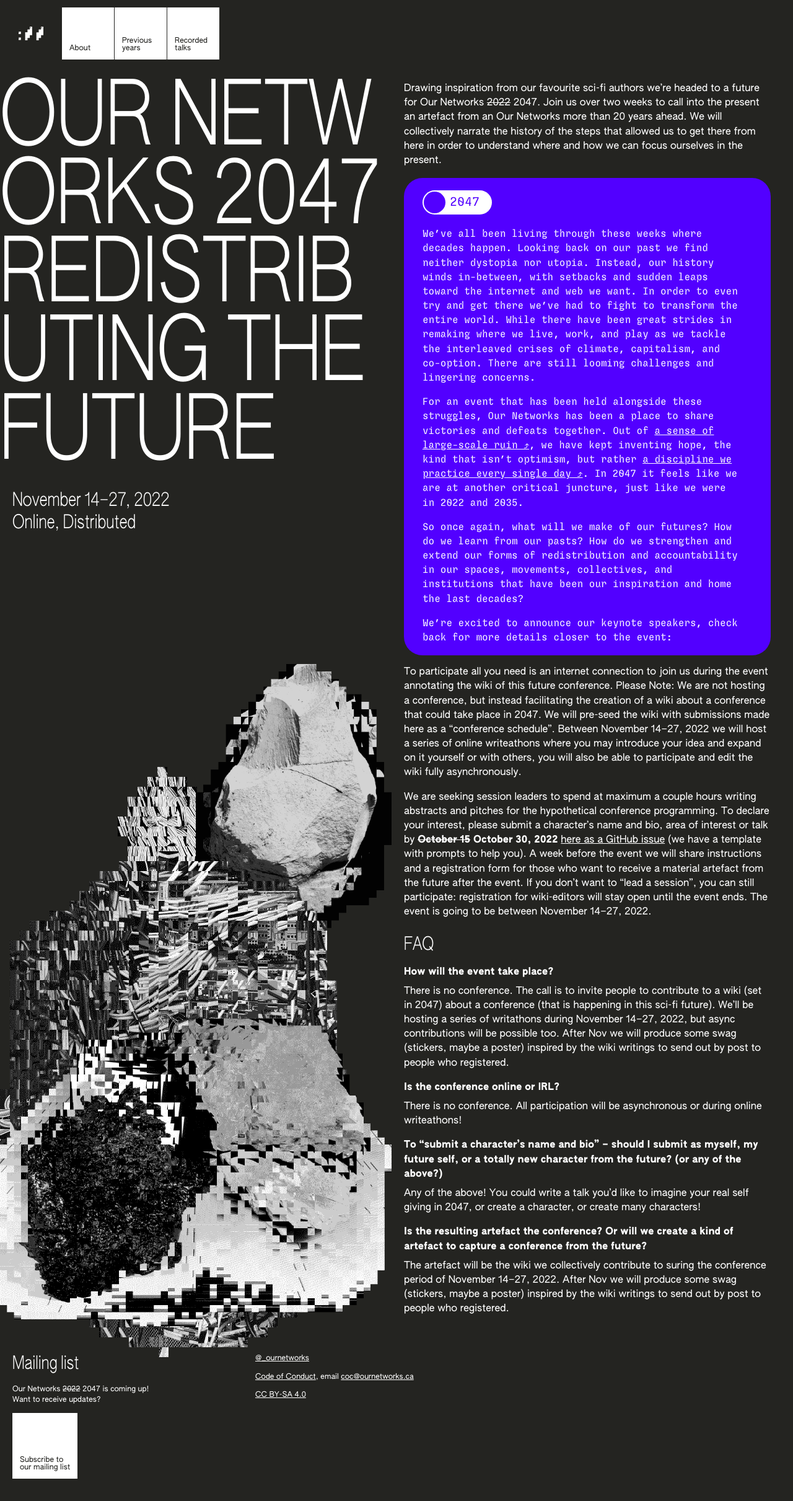
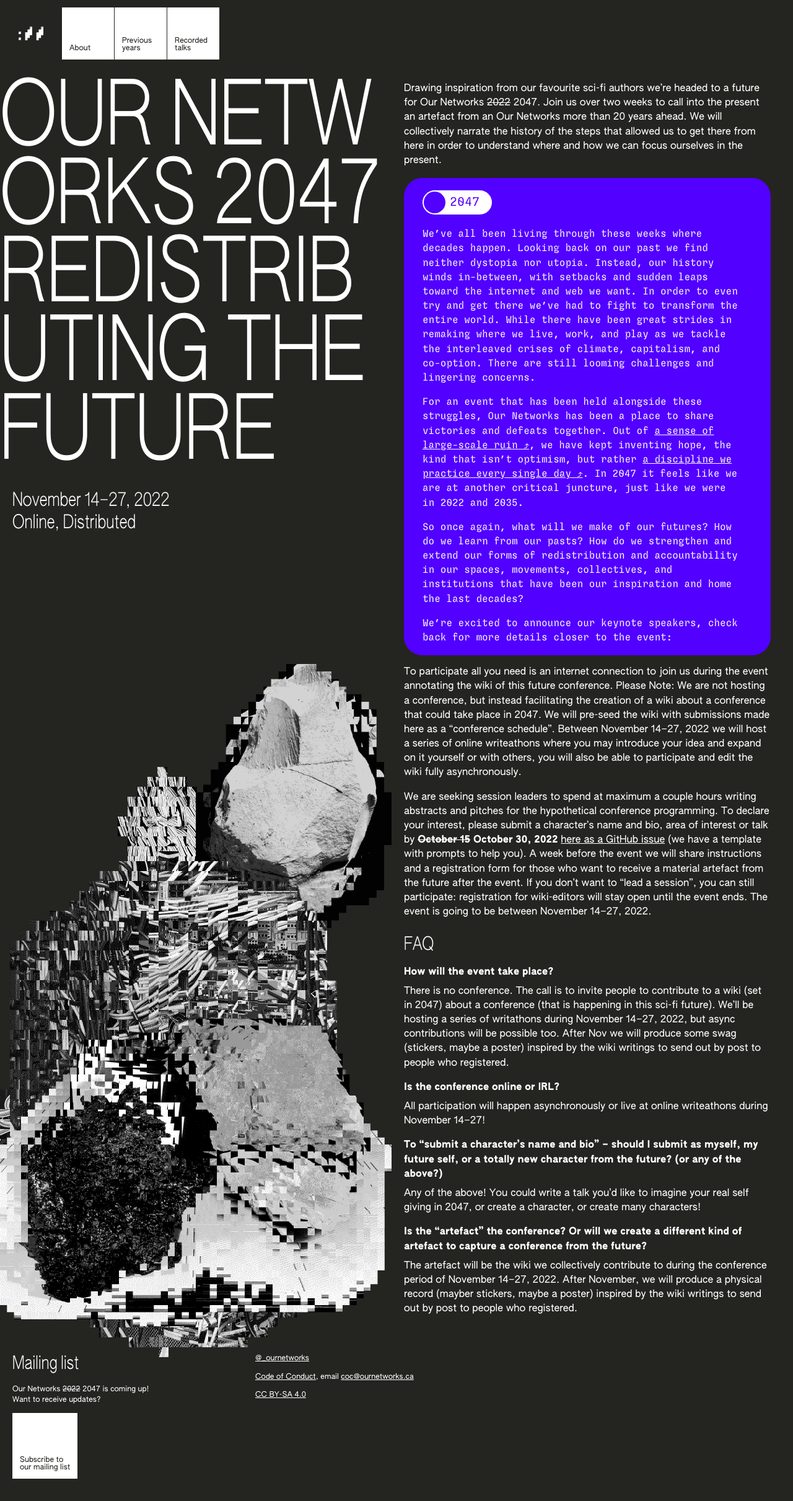
Before and after one commit to ournetworks/ournetworks.ca, a Jekyll site: the page built from index.md, in a window 1280 px wide. Shown: the whole page at 62% size. Built offline with Jekyll 4.4.1, drawn with Linux system fonts in a browser that asks for light colours.

Commit message:
updates to faq text

```diff
--- a/index.md
+++ b/index.md
@@ -40,12 +40,12 @@ There is no conference. The call is to invite people to contribute to a wiki (se
 
 **Is the conference online or IRL?**
 {:.mb-05}
-There is no conference. All participation will be asynchronous or during online writeathons!
+All participation will happen asynchronously or live at online writeathons during November 14–27!
 
 **To "submit a character's name and bio" – should I submit as myself, my future self, or a totally new character from the future? (or any of the above?)**
 {:.mb-05}
 Any of the above! You could write a talk you'd like to imagine your real self giving in 2047, or create a character, or create many characters!
 
-**Is the resulting artefact the conference? Or will we create a kind of artefact to capture a conference from the future?**
+**Is the "artefact" the conference? Or will we create a different kind of artefact to capture a conference from the future?**
 {:.mb-05}
-The artefact will be the wiki we collectively contribute to suring the conference period of November 14–27, 2022. After Nov we will produce some swag (stickers, maybe a poster) inspired by the wiki writings to send out by post to people who registered.
+The artefact will be the wiki we collectively contribute to during the conference period of November 14–27, 2022. After November, we will produce a physical record (mayber stickers, maybe a poster) inspired by the wiki writings to send out by post to people who registered.
```
